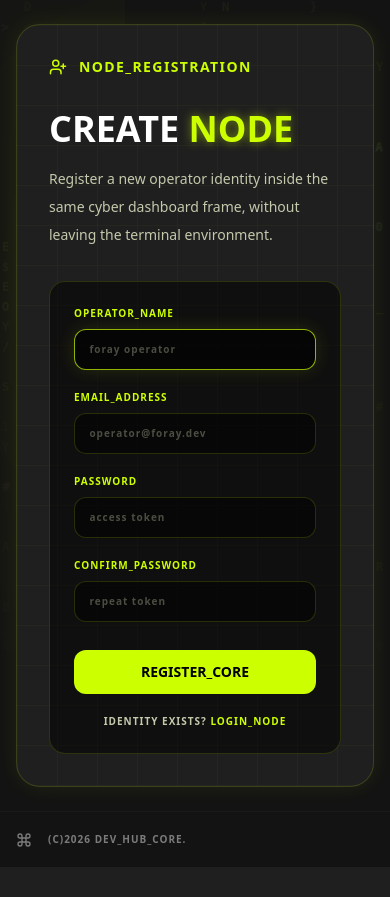
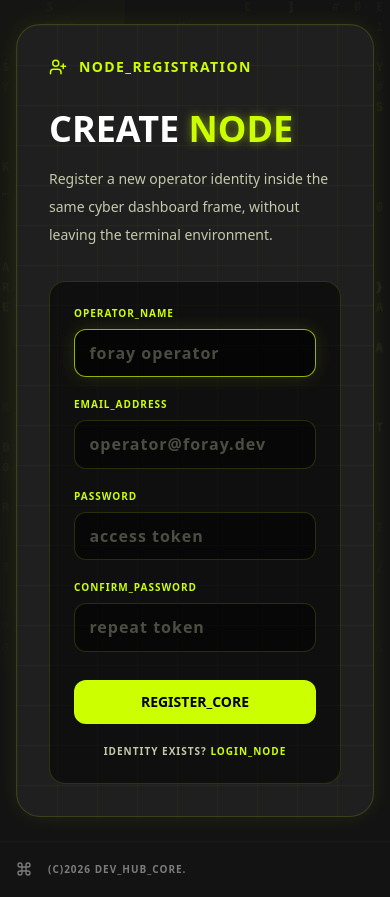
Before and after one commit to robin-foray/cyber, a Laravel app: page /register in a window 390 px wide. Shown: the part 57-954 px from the top of the page. Before the commit the page ends 924 px from the top, so only its background shows below. Run offline with Laravel 12, Linux system fonts and the light colour scheme; data comes from the database, SQL or seed files in the repository; style sheets or scripts are compiled from the project's sources; some libraries are stand-ins or nearby versions; some web fonts are replaced.

Commit message:
Prevent iOS zoom on cyber form inputs.
Force .cyber-input to 16px so mobile Safari does not auto-zoom
when focusing login/register/profile fields inherited from 10px labels.

Co-authored-by: robin-foray <robin-foray@users.noreply.github.com>

```diff
--- a/resources/css/app.css
+++ b/resources/css/app.css
@@ -266,6 +266,8 @@
     border: 1px solid rgba(204, 255, 0, 0.16);
     background: rgba(0, 0, 0, 0.48);
     padding: 0.75rem 0.9rem;
+    font-size: 16px;
+    line-height: 1.4;
     color: #e5e2e1;
     outline: none;
     transition:
```
